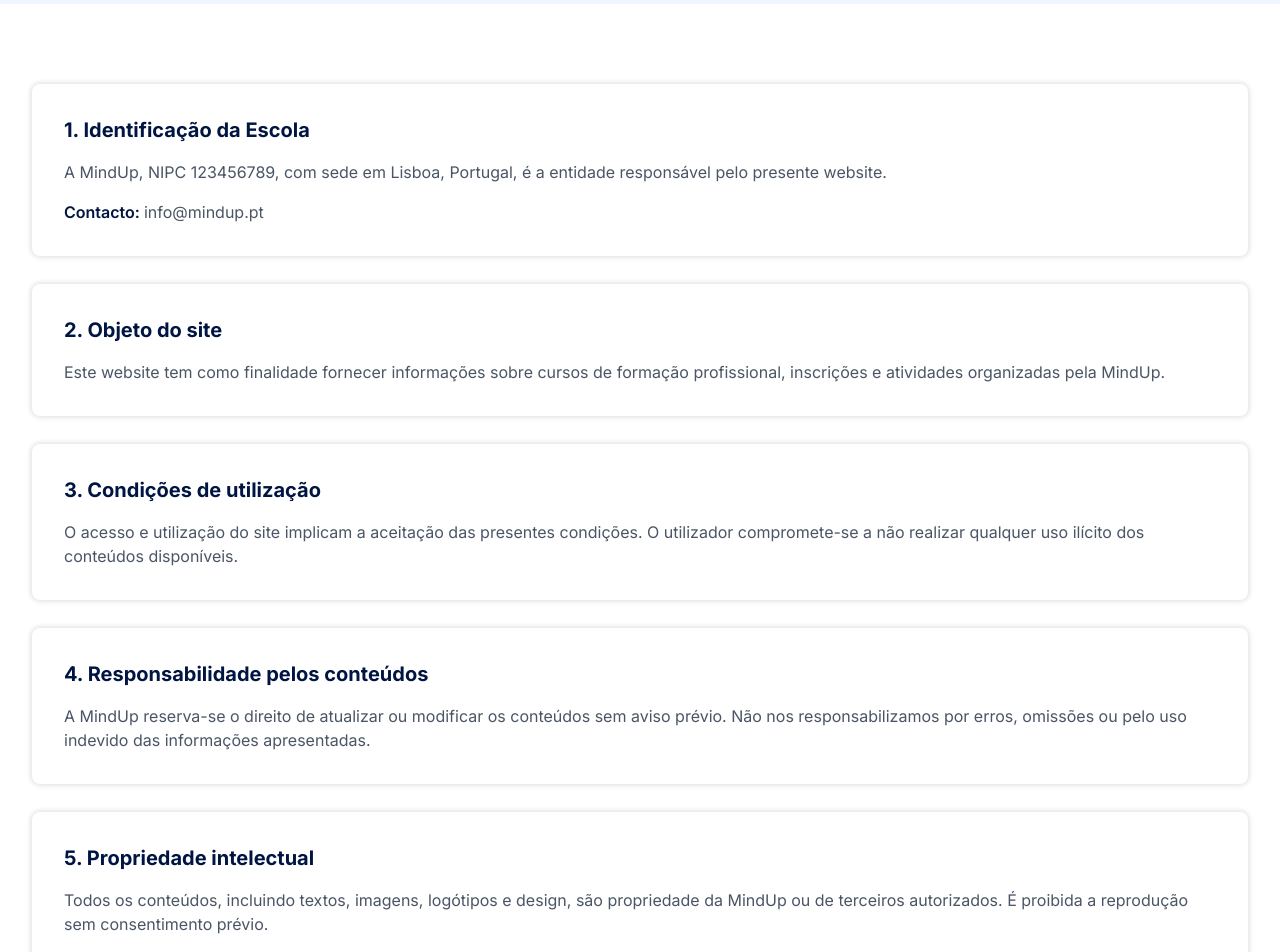
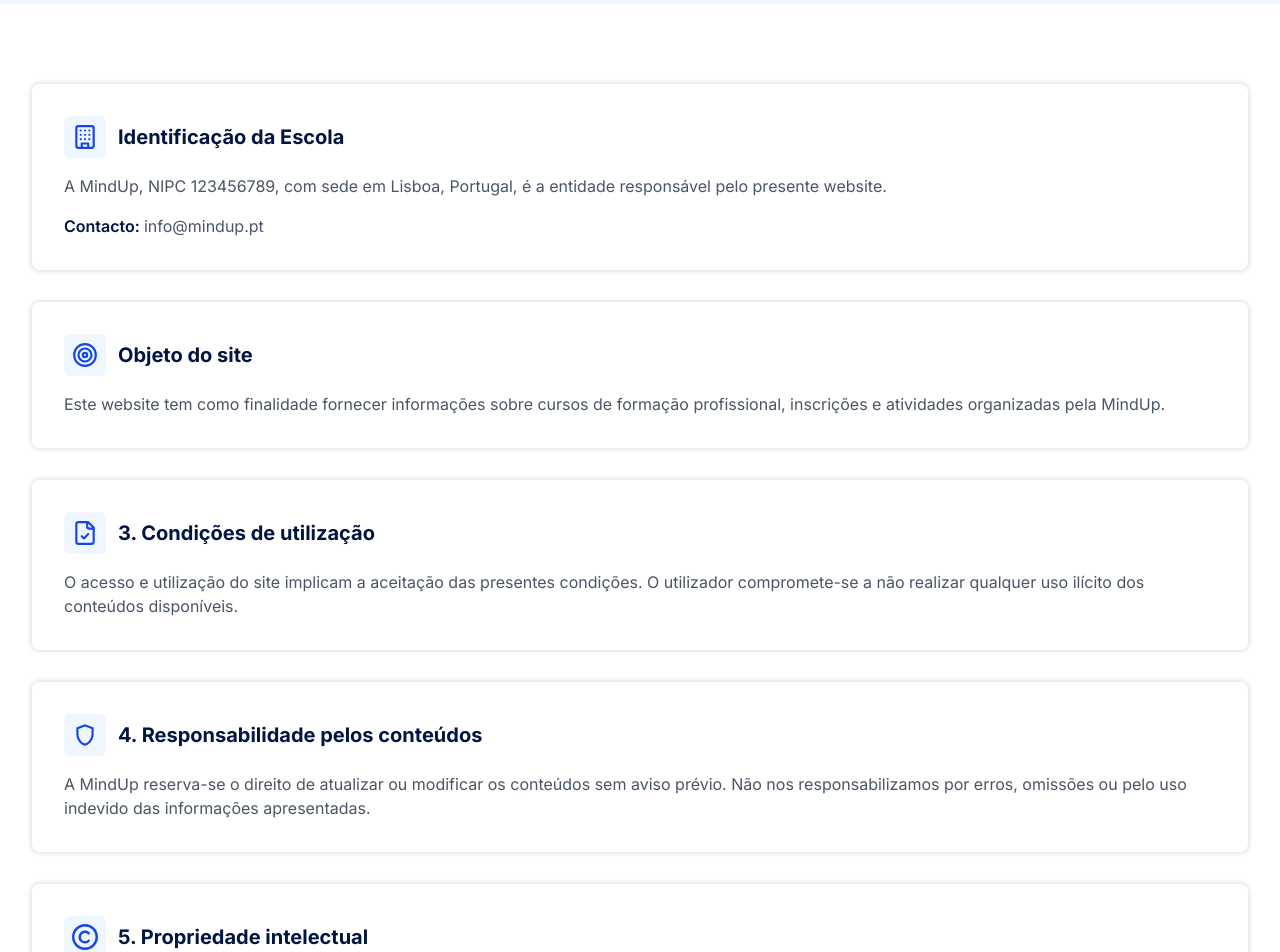
Before and after one commit to Esmael-coder/School_Academy, a React (Vite) app in the folder projecto-final/: page /aviso-legal in a window 1280 px wide. Shown: the part 380-1332 px from the top of the page. Built offline with nearby package versions, Linux system fonts and the light colour scheme.

Commit message:
icones aviso legal

```diff
--- a/projecto-final/src/components/Form.jsx
+++ b/projecto-final/src/components/Form.jsx
@@ -211,7 +211,8 @@
                             rows={6} cols={30}
                             placeholder='Escreva aqui a sua mensagem, dúvidas ou pedido de informações...'>
                         </textarea>
-                        <span className='text-red-500 pl-3 flex items-center gap-2'>
+                        <span className='text-red-500 text-sm pl-3 flex items-center gap-2'>
+                            {message !== null && <AiOutlineExclamationCircle />}
                             {message}
                         </span>
                     </div>
--- a/projecto-final/src/pages/avisoLegal/AvisoLegal.jsx
+++ b/projecto-final/src/pages/avisoLegal/AvisoLegal.jsx
@@ -1,6 +1,11 @@
 
 import React from 'react'
 import { InfoContainer } from './InfoContainer'
+import { LuBuilding, LuFileCheck, LuExternalLink, LuDatabase } from "react-icons/lu";
+import { FiTarget } from "react-icons/fi";
+import { MdOutlineShield } from "react-icons/md";
+import { FaRegCopyright } from "react-icons/fa6";
+import { PiWarning } from "react-icons/pi";
 import { motion } from 'motion/react'
 
 export const AvisoLegal = () => {
@@ -14,7 +19,7 @@
 
             <div className='w-full max-w-7xl mx-auto px-4 md:px-6 lg:px-8 my-20'>
 
-                <section className='flex flex-col gap-7'>
+                <section className='flex flex-col gap-8'>
                     <motion.div
                         initial={{ opacity: 0, y: 20 }}
                         whileInView={{ opacity: 1, y: 0 }}
@@ -22,7 +27,8 @@
                         viewport={{ once: true, amount: 0.5 }}
                     >
                         <InfoContainer
-                            title={"1. Identificação da Escola"}
+                            icon ={<LuBuilding size={26}/>}
+                            title={"Identificação da Escola"}
                             text={"A MindUp, NIPC 123456789, com sede em Lisboa, Portugal, é a entidade responsável pelo presente website."}
                             children={<p className='text-gray-600'><span className='font-semibold text-primary'>Contacto: </span>info@mindup.pt</p>}
                         />
@@ -36,7 +42,8 @@
                     >
 
                         <InfoContainer
-                            title={"2. Objeto do site"}
+                        icon={<FiTarget size={26}/>}
+                            title={"Objeto do site"}
                             text={"Este website tem como finalidade fornecer informações sobre cursos de formação profissional, inscrições e atividades organizadas pela MindUp."}
                         />
                     </motion.div>
@@ -49,6 +56,7 @@
                     >
 
                         <InfoContainer
+                        icon={<LuFileCheck size={26}/>}
                             title={"3. Condições de utilização"}
                             text={"O acesso e utilização do site implicam a aceitação das presentes condições. O utilizador compromete-se a não realizar qualquer uso ilícito dos conteúdos disponíveis."}
                         />
@@ -62,6 +70,7 @@
                     >
 
                         <InfoContainer
+                        icon={<MdOutlineShield size={26}/>}
                             title={"4. Responsabilidade pelos conteúdos"}
                             text={"A MindUp reserva-se o direito de atualizar ou modificar os conteúdos sem aviso prévio. Não nos responsabilizamos por erros, omissões ou pelo uso indevido das informações apresentadas."}
                         />
@@ -75,6 +84,7 @@
                     >
 
                         <InfoContainer
+                        icon={<FaRegCopyright size={26}/>}
                             title={"5. Propriedade intelectual"}
                             text={"Todos os conteúdos, incluindo textos, imagens, logótipos e design, são propriedade da MindUp ou de terceiros autorizados. É proibida a reprodução sem consentimento prévio."}
                         />
@@ -88,6 +98,7 @@
                     >
 
                         <InfoContainer
+                        icon={<LuExternalLink size={26}/>}
                             title={"6. Links externos"}
                             text={"Este site pode conter links para páginas de terceiros. A MindUp não se responsabiliza pelos conteúdos ou práticas de privacidade desses websites."}
                         />
@@ -101,6 +112,7 @@
                     >
 
                         <InfoContainer
+                        icon={<PiWarning size={26}/>}
                             title={"7. Limitação de responsabilidade"}
                             text={"Não nos responsabilizamos por falhas técnicas, vírus ou quaisquer danos resultantes do uso do site."}
                         />
@@ -114,6 +126,7 @@
                     >
 
                         <InfoContainer
+                        icon={<LuDatabase size={26}/>}
                             title={"8. Proteção de dados"}
                             text={"A recolha e tratamento de dados pessoais cumprem o Regulamento Geral de Proteção de Dados (RGPD). Consulte a Política de Privacidade e a Política de Cookies para mais informações."}
                         />
--- a/projecto-final/src/pages/avisoLegal/InfoContainer.jsx
+++ b/projecto-final/src/pages/avisoLegal/InfoContainer.jsx
@@ -1,11 +1,18 @@
 import React from 'react'
 
-export const InfoContainer = ({title, text, children}) => {
+export const InfoContainer = ({ icon, title, text, children }) => {
   return (
     <article className='max-w-7xl bg-white rounded-lg p-4 md:p-8 shadow-[var(--boxShadow2)] flex flex-col gap-4'>
-        <h2 className='text-primary font-bold text-xl'>{title}</h2>
-        <p className='text-gray-600'>{text}</p>
-        {children}
+      <div className='flex items-center gap-3'>
+        <div className='p-2 rounded-md text-hightlight bg-secondary'>
+          {icon}
+        </div>
+        <h2 className='text-primary font-bold text-xl'>
+          {title}
+        </h2>
+      </div>
+      <p className='text-gray-600'>{text}</p>
+      {children}
     </article>
   )
 }
```
